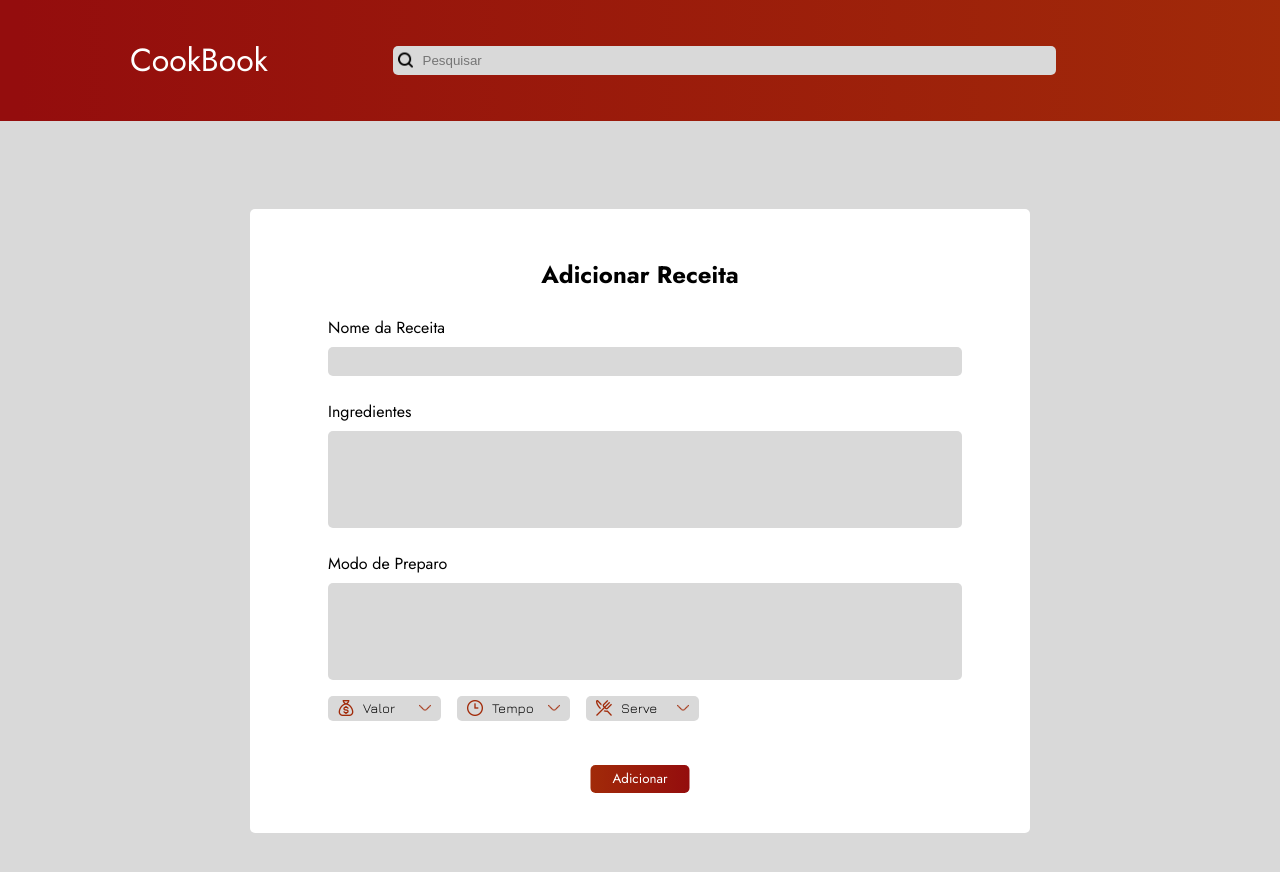
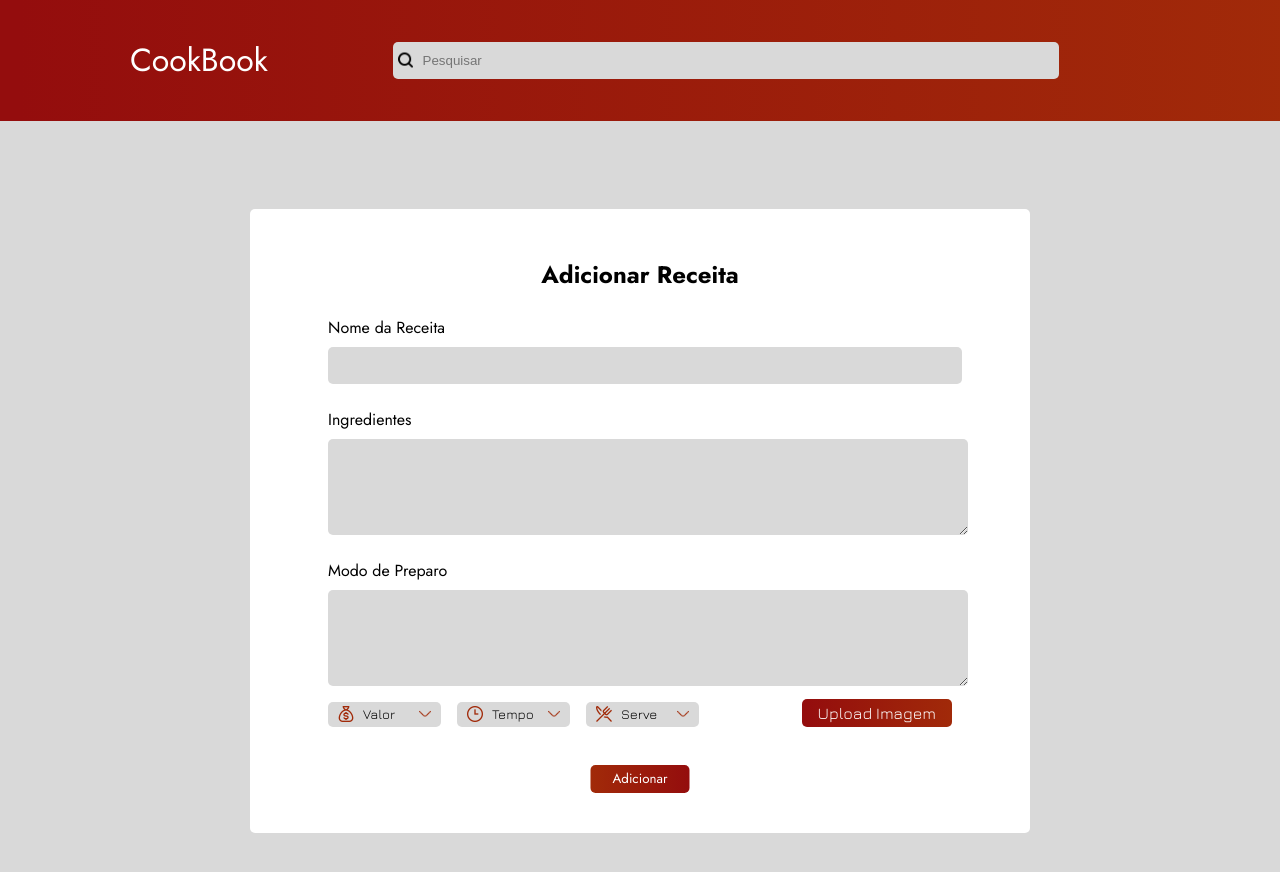
Before and after one commit to httpsdinha/front-cookbook, a Vue app: page /adicionar in a window 1280 px wide. Shown: the top 872 px of the page. Built offline with nearby package versions, Linux system fonts and the light colour scheme.

Commit message:
feat: ajustando textarea

```diff
--- a/src/components/AddPage.vue
+++ b/src/components/AddPage.vue
@@ -14,10 +14,10 @@
             <input type="text" id="input-name" class="add-input-nome"/>
 
             <label for="ingrediente">Ingredientes</label>
-            <input type="text" id="input-ingrediente" class="add-input-ingrediente"/>
+            <textarea id="input-ingrediente" class="add-input-ingrediente"></textarea>
 
             <label for="preparo">Modo de Preparo</label>
-            <input type="text" id="input-preparo" class="add-input-preparo"/>
+            <textarea id="input-preparo" class="add-input-preparo"></textarea>
 
             <nav class="add-filtersall">
                 <div class="add-select-container">
@@ -47,6 +47,10 @@
                     <option value="3">+6 pessoas</option>
                 </select>
                 </div>
+                <div class="add-select-containeimage">
+                  <input type="file" id="image-upload" class="image-upload" @change="handleImageUpload" />
+                  <label for="image-upload" class="image-upload-label">Upload Imagem</label>
+                </div>
             </nav>
             <button type="submit" class="add-button-adicionar">Adicionar</button>
         </form>
@@ -60,6 +64,11 @@ export default {
   methods: {
     goToPage(route) {
       this.$router.push(route);
+    },
+    handleImageUpload(event) {
+      const file = event.target.files[0];
+      // Handle the file upload logic here
+      console.log(file);
     },
   },
 };
@@ -118,8 +127,10 @@ h2 {
 }
 
 .add-input-preparo, .add-input-ingrediente {
+    padding-top: 0.5rem;
     width: 100%;
-    height: 5.9375rem;
+    height: 5rem;
+    padding:0.5rem;
 }
 
 .add-button-adicionar{
@@ -142,8 +153,9 @@ h2 {
 
 .add-filtersall {
   display: flex;
-  justify-content: center;
+  justify-content: space-between; /* Changed from flex-start to space-between */
   gap: 1rem;
+  width: 100%;
 }
 
 .add-select-container {
@@ -190,7 +202,7 @@ h2 {
 }
 
 input{
-    padding-left: 0.5rem;
+    padding: 5px;
 }
 
 header {
@@ -248,4 +260,21 @@ h1 {
   width: 15px;
   height: 15px;
 }
+
+.image-upload {
+  display: none;
+}
+
+.image-upload-label {
+  border-radius: 0.3125rem;
+  background: linear-gradient(270deg, #a12a09 -0.82%, #940d0d 98.56%);
+  padding: 0.3rem 1rem;
+  cursor: pointer;
+  color: #fff;
+  font-family: 'Jura';
+
+}
+.add-select-containeimage{
+  margin-left: auto;
+}
 </style>
```
